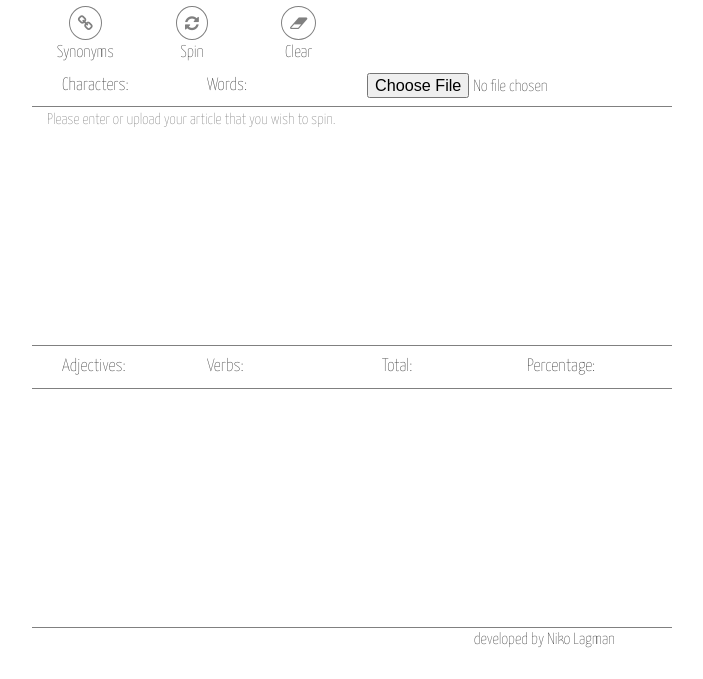
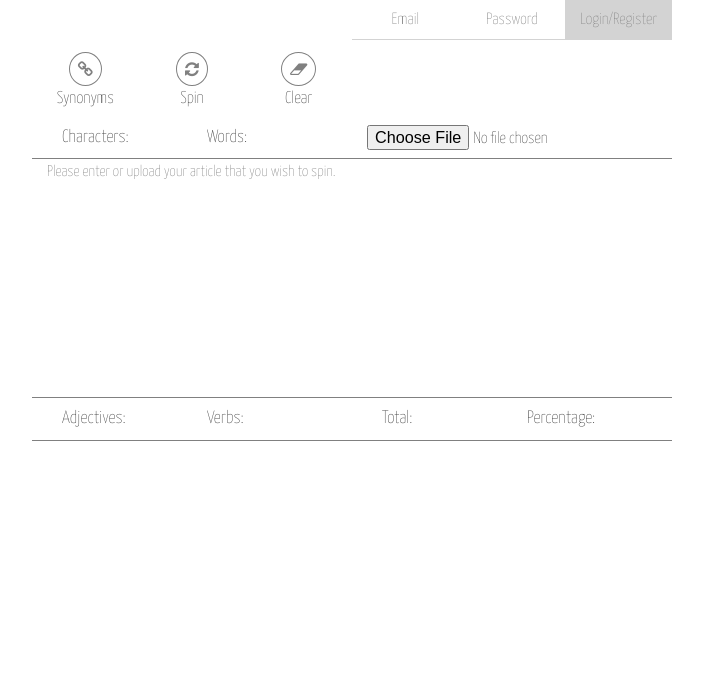
Before and after one commit to nklnkl/Article-Spinner, a PHP site: page / in a window 1280 px wide. Shown: the top 679 px of the page, without its empty margins (288-991 px from the left). Run offline with PHP 8.4, Linux system fonts and the light colour scheme; some libraries are stand-ins or nearby versions.

Commit message:
front end / back end ajax
added login bar at the top
added db file
added front end buttons ajax scripts for user session
added back end routing and functions for user session

```diff
--- a/ftp/css/style.css
+++ b/ftp/css/style.css
@@ -35,10 +35,36 @@ textarea {
 	padding-bottom: 8px;
 }
 
+#account-bar > form > input {
+	border-top: 0;
+	border-left: 0;
+	border-right: 0;
+	border-bottom: 1px solid lightgrey;
+	display: inline-block;
+	padding-top: 8px;
+	padding-bottom: 8px;
+	text-align: center;
+	color: grey;
+}
+#account-bar > form > input:nth-child(3) {
+	border: 0;
+	text-align: center;
+	border-bottom: 1px solid lightgrey;
+	background: lightgrey;
+}
+#account-bar > form > input:nth-child(3):active {
+	background: grey;
+	color: black;
+}
+#account-bar > form > input:focus {
+	outline: 0;
+}
+
 #file-bar {
 }
 #file-bar > div {
-	padding-top: 6px;
+	padding-top: 12px;
+	padding-bottom: 6px;
 	height: 100%;
 	display: inline-block;
 	text-align: center;
--- a/ftp/index.php
+++ b/ftp/index.php
@@ -1,3 +1,7 @@
+<?php
+		session_start();
+?>
+
 <!DOCTYPE html>
 
 <html lang="en-US">
@@ -40,17 +44,27 @@
 
 		<header id="header" class="container-fluid col-lg-6 col-lg-offset-3 col-md-8 col-md-offset-2 col-sm-10 col-sm-offset-1 col-xs-12 col-xs-offset-0">
 
+			<section id="account-bar" class="row">
+
+				<form id="login-form" name="login-form">
+					<input id="email-login" type="text" name="email-login" class="col-sm-2 col-sm-offset-6 col-xs-4 col-xs-offset-0" placeholder="Email" />
+					<input id="password-login" type="password" name="password-login" class="col-sm-2 col-xs-4" placeholder="Password" />
+					<input id="submit-login" type="submit" name="submit-login" class="col-sm-2 col-xs-4" value="Login/Register" />
+				</form>
+
+			</section>
+
 			<section id="file-bar" class="row">
 
-				<div id="type-button" class="col-lg-2 col-md-2 col-sm-2 col-xs-3">
+				<div id="type-button" class="col-lg-2 col-md-2 col-sm-2 col-xs-4">
 					<i class="fa fa-link"></i>
 					<span>Synonyms</span>
 				</div>
-				<div id="spin-button" class="col-lg-2 col-md-2 col-sm-2 col-xs-3">
+				<div id="spin-button" class="col-lg-2 col-md-2 col-sm-2 col-xs-4">
 					<i class="fa fa-refresh"></i>
 					<span>Spin</span>
 				</div>
-				<div id="clear-button" class="col-lg-2 col-md-2 col-sm-2 col-xs-3">
+				<div id="clear-button" class="col-lg-2 col-md-2 col-sm-2 col-xs-4">
 					<i class="fa fa-eraser"></i>
 					<span>Clear</span>
 				</div>
--- a/ftp/js/script.js
+++ b/ftp/js/script.js
@@ -84,11 +84,6 @@ $(document).ready( function() {
 		// place the string and action into a javascript object
 		var toBack = { "action" : action, "input" : inputText };
 
-		// set object into URL string for dev test
-		// var toBackString = $.param( toBack );
-		// output for dev test purposes
-		// console.log ( toBackString );
-
 		// call ajax function, send data to backend php
 		$.ajax({
 			type: "POST",
@@ -105,9 +100,52 @@ $(document).ready( function() {
 	// if the clear button is clicked
 	$('#clear-button').on('click', function() {
 
+
+
 		// clear the input text area
 		$('#inputText').val('');
 
+		var data = {
+		"action" : "2",
+		}
+
+		// call ajax function, send data to backend php
+		$.ajax({
+			type: "POST",
+			url: "php/user/",
+			data: data,
+			dataType: "text",
+			success: function( result ) {
+				console.log ( result );
+			}
+		});
+
 	});
 
+	// if the submit button on the login form is clicked
+	$("#login-form").submit( function() {
+
+		var data = {
+		"action" : "1",
+		"email" : $("#email-login").val(),
+		"password" : $("#password-login").val()
+		}
+
+		// call ajax function, send data to backend php
+		$.ajax({
+			type: "POST",
+			url: "php/user/",
+			data: data,
+			dataType: "text",
+			success: function( result ) {
+				console.log ( result );
+				$('#submit-login').val( result );
+			}
+		});
+
+		// stop default form submit
+		event.preventDefault();
+
+	})
+
 });
```
Also changed, not shown: ftp/php/db.php (added, +8 -0 lines), ftp/php/user/functions.php (+73 -0 lines), ftp/php/user/index.php (+58 -0 lines).
